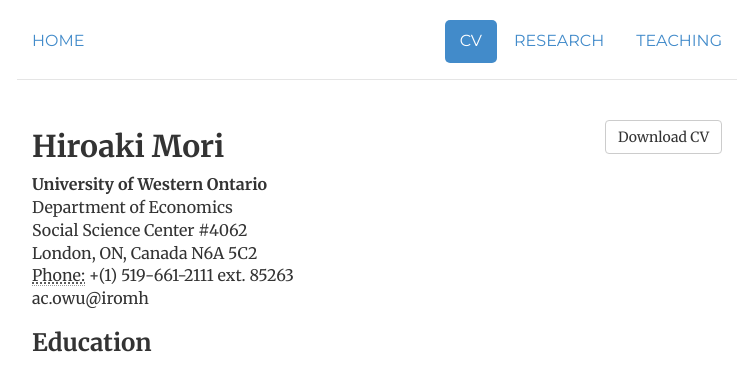
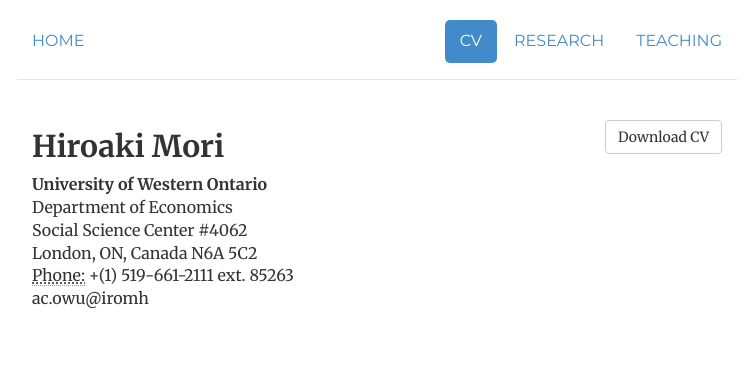
Before and after one commit to morihiroaki/morihiroaki.github.io, a Jekyll site: the page built from cv.html, in a window 1280 px wide. Shown: the top 391 px of the page, without its empty margins (263-1016 px from the left). Built offline with Jekyll 4.4.1, drawn with Linux system fonts in a browser that asks for light colours.

Commit message:
Update cv.html

```diff
--- a/cv.html
+++ b/cv.html
@@ -21,7 +21,4 @@ description:
 				</address>
 				</div>
 
-				<p></p>
-
-				<h3>Education</h3>
   </div>
```
